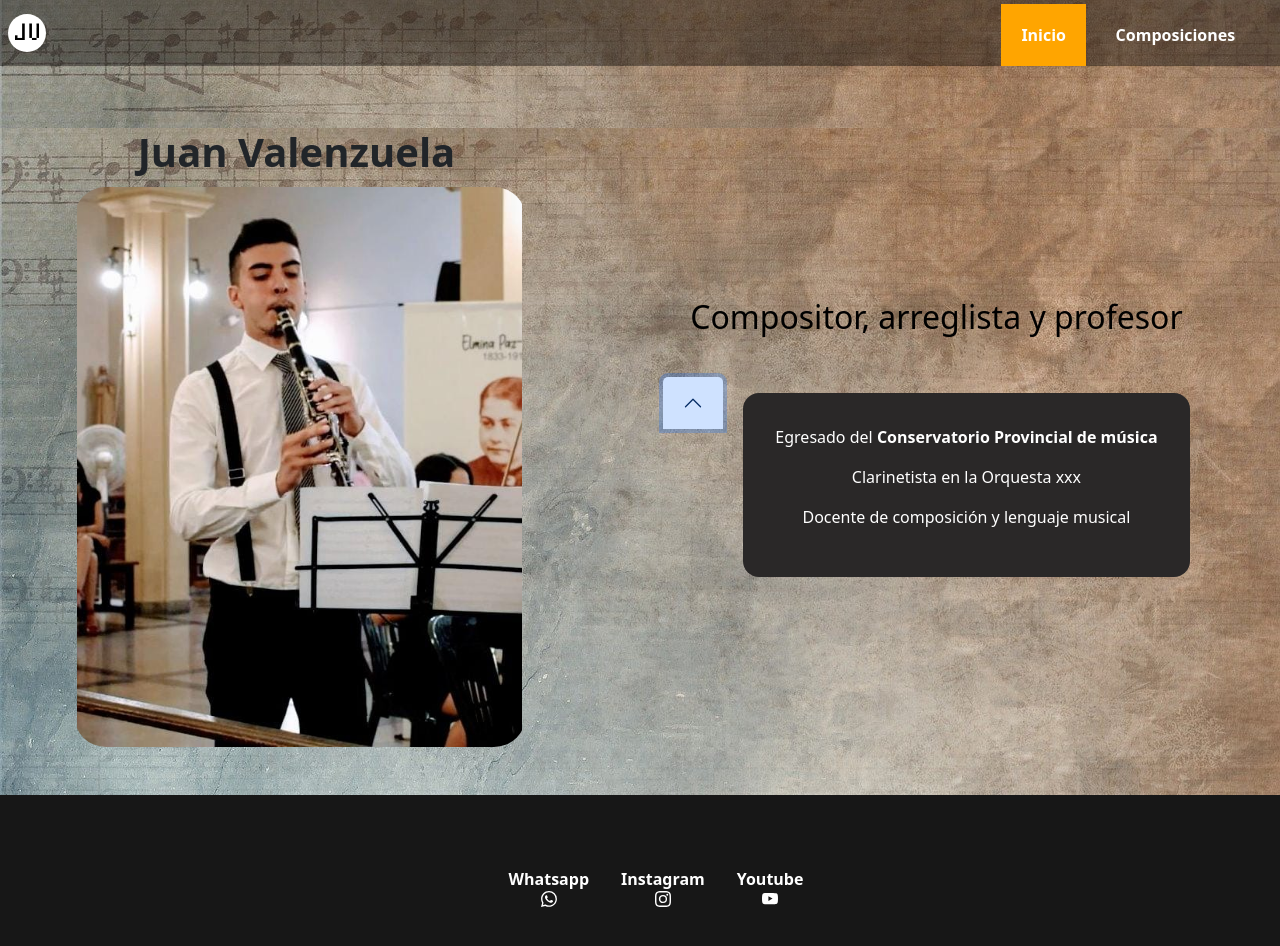
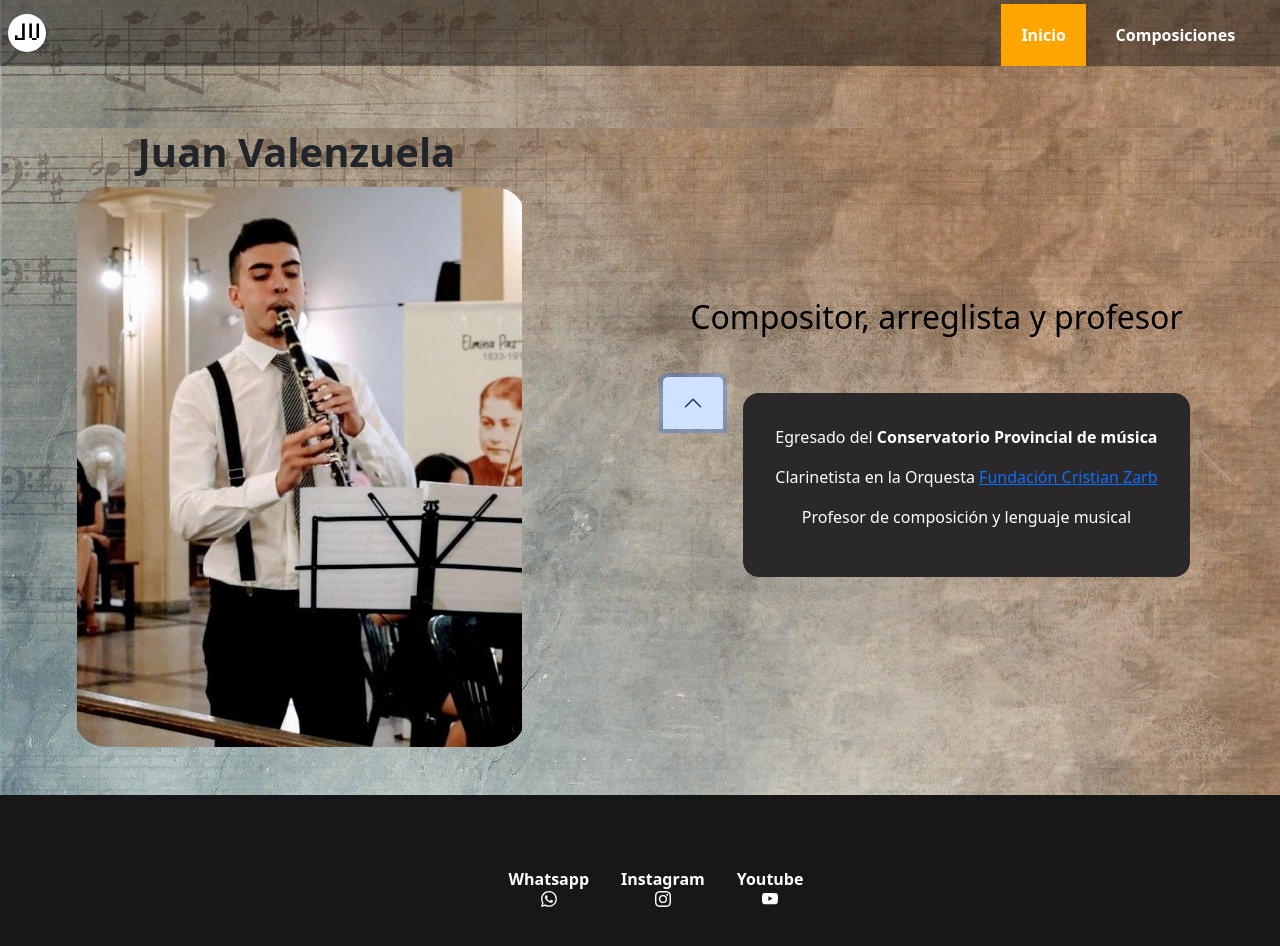
Before and after one commit to MayradelvGonzalez/paginajuanvalenzuela, a React (Create React App) app: page / in a window 1280 px wide. Both pictures are taken after a click on the button 949 px from the left and 484 px from the top of the page. Shown: the top 946 px of the page. Built offline with nearby package versions, Linux system fonts and the light colour scheme.

Commit message:
agregEnlace

```diff
--- a/src/componentes/main/main.jsx
+++ b/src/componentes/main/main.jsx
@@ -22,8 +22,9 @@ function Main() {
             <Accordion.Body>
               <div id="example-collapse-text">
                 <p>Egresado del <strong>Conservatorio Provincial de música</strong></p>
-                <p>Clarinetista en la Orquesta xxx</p>
-                <p>Docente de composición y lenguaje musical</p>
+                <p>Clarinetista en la Orquesta <a href="https://fundacioncristian-zarb.jimdosite.com/">Fundación Cristian Zarb</a>
+                  </p>
+                <p>Profesor de composición y lenguaje musical</p>
               </div>
             </Accordion.Body>
           </Accordion.Item>
```
